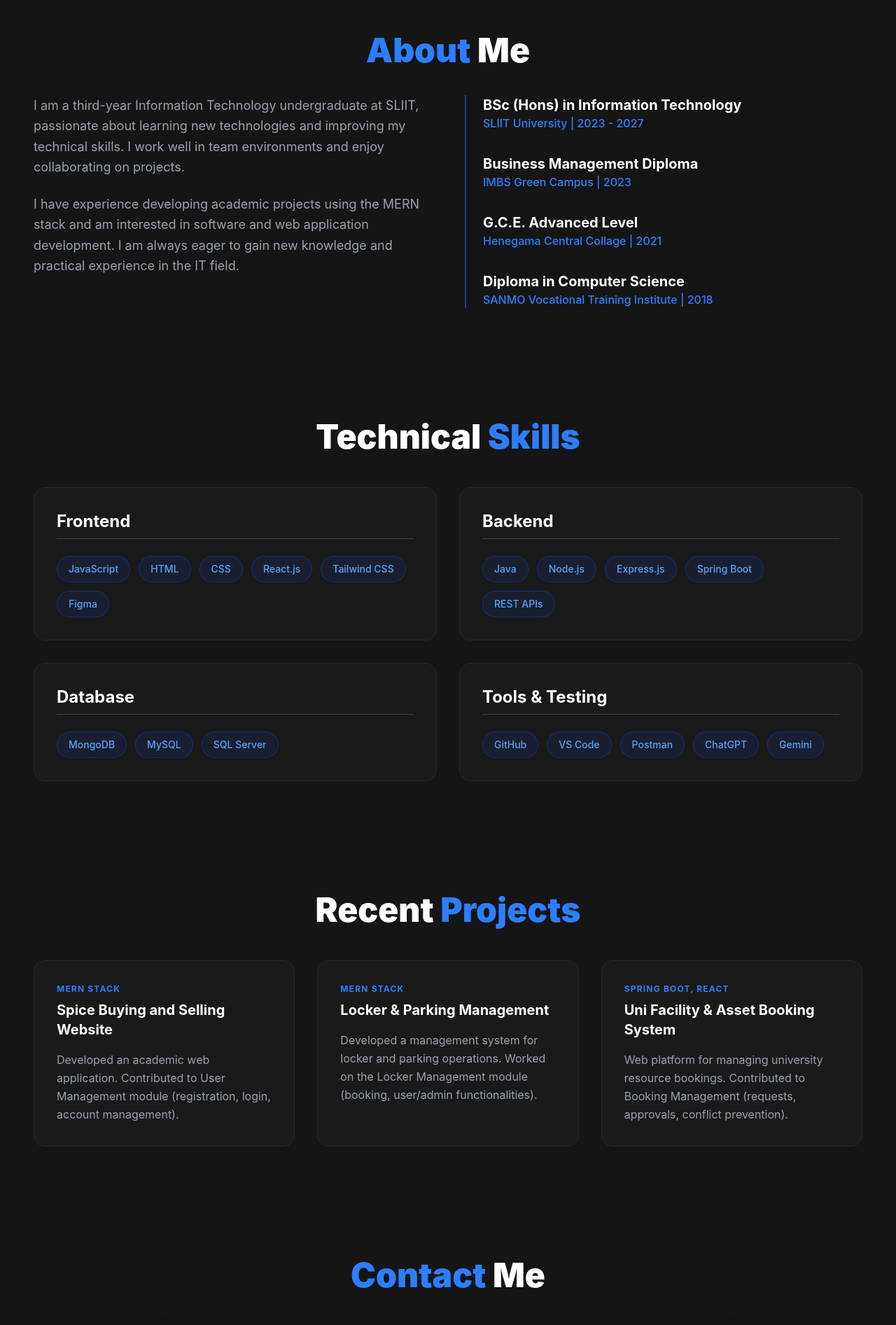
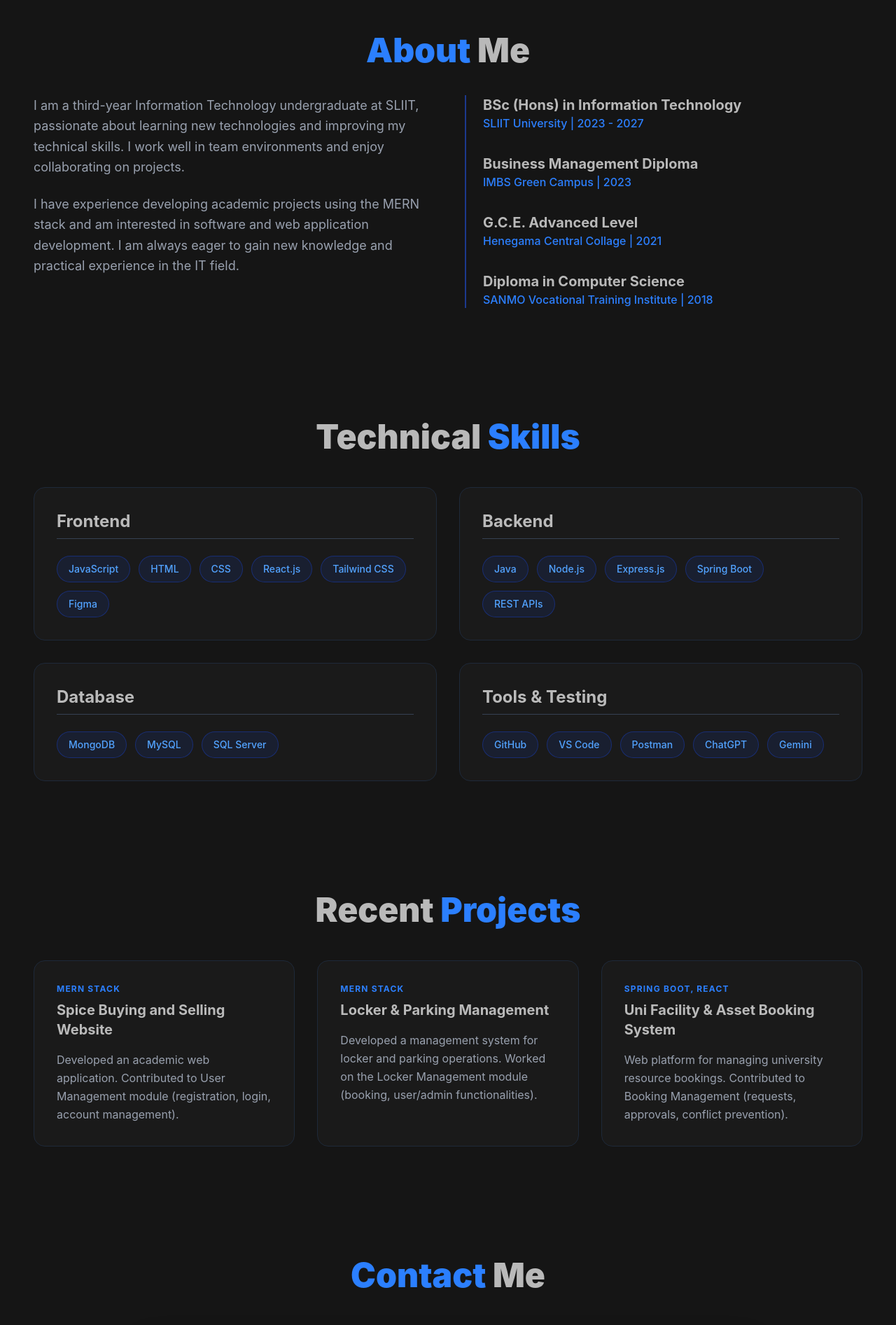
Before and after one commit to shenalsnr/my_portfolio_, a React (Vite) app in the folder my-portfolio/: page / in a window 1280 px wide. Shown: the part 800-2693 px from the top of the page at 70% size. Built offline with nearby package versions, Linux system fonts and the light colour scheme.

Commit message:
colors change

```diff
--- a/my-portfolio/src/components/About.jsx
+++ b/my-portfolio/src/components/About.jsx
@@ -3,7 +3,7 @@ import React from 'react';
 export default function About() {
   return (
     <section id="about" className="py-20 px-6 md:px-12 max-w-[1300px] mx-auto w-full">
-      <h2 className="text-4xl md:text-5xl font-black text-white mb-10 text-center"><span className="text-blue-500">About</span> Me</h2>
+      <h2 className="text-4xl md:text-5xl font-black text-white/70 mb-10 text-center"><span className="text-blue-500">About</span> Me</h2>
       <div className="grid grid-cols-1 md:grid-cols-2 gap-12">
         <div>
           <p className="text-gray-400 leading-relaxed text-lg mb-6">
@@ -17,19 +17,19 @@ export default function About() {
         {/* Education Timeline */}
         <div className="border-l-2 border-blue-900 pl-6 space-y-8">
           <div>
-            <h3 className="text-xl font-bold text-white">BSc (Hons) in Information Technology</h3>
+            <h3 className="text-xl font-bold  text-white/70">BSc (Hons) in Information Technology</h3>
             <p className="text-blue-500 font-medium">SLIIT University | 2023 - 2027</p>
           </div>
           <div>
-            <h3 className="text-xl font-bold text-white">Business Management Diploma</h3>
+            <h3 className="text-xl font-bold  text-white/70">Business Management Diploma</h3>
             <p className="text-blue-500 font-medium">IMBS Green Campus | 2023</p>
           </div>
           <div>
-            <h3 className="text-xl font-bold text-white">G.C.E. Advanced Level</h3>
+            <h3 className="text-xl font-bold  text-white/70">G.C.E. Advanced Level</h3>
             <p className="text-blue-500 font-medium">Henegama Central Collage | 2021</p>
           </div>
           <div>
-            <h3 className="text-xl font-bold text-white">Diploma in Computer Science</h3>
+            <h3 className="text-xl font-bold  text-white/70">Diploma in Computer Science</h3>
             <p className="text-blue-500 font-medium">SANMO Vocational Training Institute | 2018</p>
           </div>
         </div>
--- a/my-portfolio/src/components/Contact.jsx
+++ b/my-portfolio/src/components/Contact.jsx
@@ -3,28 +3,28 @@ import React from 'react';
 export default function Contact() {
   return (
     <section id="contact" className="py-20 px-6 md:px-12 max-w-[1300px] mx-auto w-full mb-10">
-      <h2 className="text-4xl md:text-5xl font-black text-white mb-12 text-center"><span className="text-blue-500">Contact</span> Me</h2>
+      <h2 className="text-4xl md:text-5xl font-black text-white/70 mb-12 text-center"><span className="text-blue-500">Contact</span> Me</h2>
       <div className="bg-[#1a1a1a] border border-gray-800 p-10 rounded-3xl max-w-4xl mx-auto flex flex-col md:flex-row gap-12 justify-between items-center shadow-2xl">
         <div className="space-y-6 w-full">
           <div className="flex items-center gap-4">
             <div className="w-12 h-12 bg-blue-900/30 rounded-full flex items-center justify-center text-blue-500 font-bold">📞</div>
             <div>
               <p className="text-sm text-gray-500 uppercase tracking-wider font-bold">Phone</p>
-              <p className="text-white text-lg">+94 72 2626441</p>
+              <p className="text-white/70 text-lg">+94 72 2626441</p>
             </div>
           </div>
           <div className="flex items-center gap-4">
             <div className="w-12 h-12 bg-blue-900/30 rounded-full flex items-center justify-center text-blue-500 font-bold">✉️</div>
             <div>
               <p className="text-sm text-gray-500 uppercase tracking-wider font-bold">Email</p>
-              <p className="text-white text-lg">shenalsnr@gmail.com</p>
+              <p className="text-white/70 text-lg">shenalsnr@gmail.com</p>
             </div>
           </div>
           <div className="flex items-center gap-4">
             <div className="w-12 h-12 bg-blue-900/30 rounded-full flex items-center justify-center text-blue-500 font-bold">📍</div>
             <div>
               <p className="text-sm text-gray-500 uppercase tracking-wider font-bold">Location</p>
-              <p className="text-white text-lg">Malabe, Colombo</p>
+              <p className="text-white/70 text-lg">Malabe, Colombo</p>
             </div>
           </div>
         </div>
--- a/my-portfolio/src/components/Hero.jsx
+++ b/my-portfolio/src/components/Hero.jsx
@@ -20,7 +20,7 @@ export default function Hero() {
       {/* Left Column: Text & Buttons */}
       <div className="flex flex-col z-10">
         <p className="text-gray-400 text-lg mb-2">Hi I am</p>
-        <h1 className="text-5xl md:text-6xl font-bold mb-1 leading-tight">
+        <h1 className="text-5xl md:text-6xl font-bold mb-1 leading-tight text-white/70">
           Shenal Nikeshana
         </h1>
 
--- a/my-portfolio/src/components/Projects.jsx
+++ b/my-portfolio/src/components/Projects.jsx
@@ -21,12 +21,12 @@ export default function Projects() {
 
   return (
     <section id="projects" className="py-20 px-6 md:px-12 max-w-[1300px] mx-auto w-full">
-      <h2 className="text-4xl md:text-5xl font-black text-white mb-12 text-center">Recent <span className="text-blue-500">Projects</span></h2>
+      <h2 className="text-4xl md:text-5xl font-black text-white/70 mb-12 text-center">Recent <span className="text-blue-500">Projects</span></h2>
       <div className="grid grid-cols-1 md:grid-cols-3 gap-8">
         {projects.map((proj, idx) => (
           <div key={idx} className="bg-[#1a1a1a] border border-gray-800 p-8 rounded-2xl flex flex-col h-full hover:-translate-y-2 transition-transform duration-300">
             <span className="text-xs font-bold text-blue-500 uppercase tracking-widest mb-2">{proj.stack}</span>
-            <h3 className="text-xl font-bold text-white mb-4">{proj.title}</h3>
+            <h3 className="text-xl font-bold text-white/70 mb-4">{proj.title}</h3>
             <p className="text-gray-400 leading-relaxed flex-grow">{proj.desc}</p>
           </div>
         ))}
--- a/my-portfolio/src/components/Skills.jsx
+++ b/my-portfolio/src/components/Skills.jsx
@@ -10,11 +10,11 @@ export default function Skills() {
 
   return (
     <section id="skills" className="py-20 px-6 md:px-12 max-w-[1300px] mx-auto w-full">
-      <h2 className="text-4xl md:text-5xl font-black text-white mb-12 text-center">Technical <span className="text-blue-500">Skills</span></h2>
+      <h2 className="text-4xl md:text-5xl font-black text-white/70 mb-12 text-center">Technical <span className="text-blue-500">Skills</span></h2>
       <div className="grid grid-cols-1 md:grid-cols-2 gap-8">
         {categories.map((cat, idx) => (
           <div key={idx} className="bg-[#1a1a1a] border border-gray-800 p-8 rounded-2xl">
-            <h3 className="text-2xl font-bold text-white mb-6 border-b border-gray-700 pb-2">{cat.name}</h3>
+            <h3 className="text-2xl font-bold text-white/70 mb-6 border-b border-gray-700 pb-2">{cat.name}</h3>
             <div className="flex flex-wrap gap-3">
               {cat.items.map((item, i) => (
                 <span key={i} className="bg-blue-900/20 text-blue-400 border border-blue-800/50 px-4 py-2 rounded-full text-sm font-medium">
```
